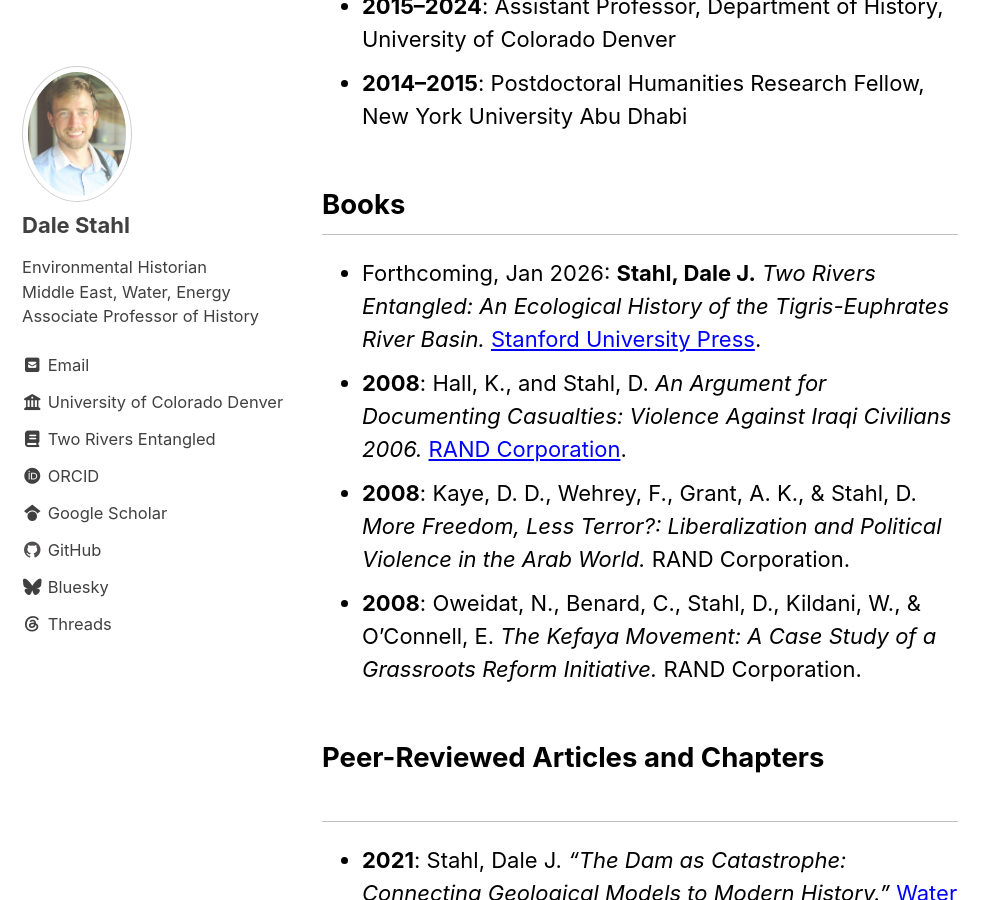
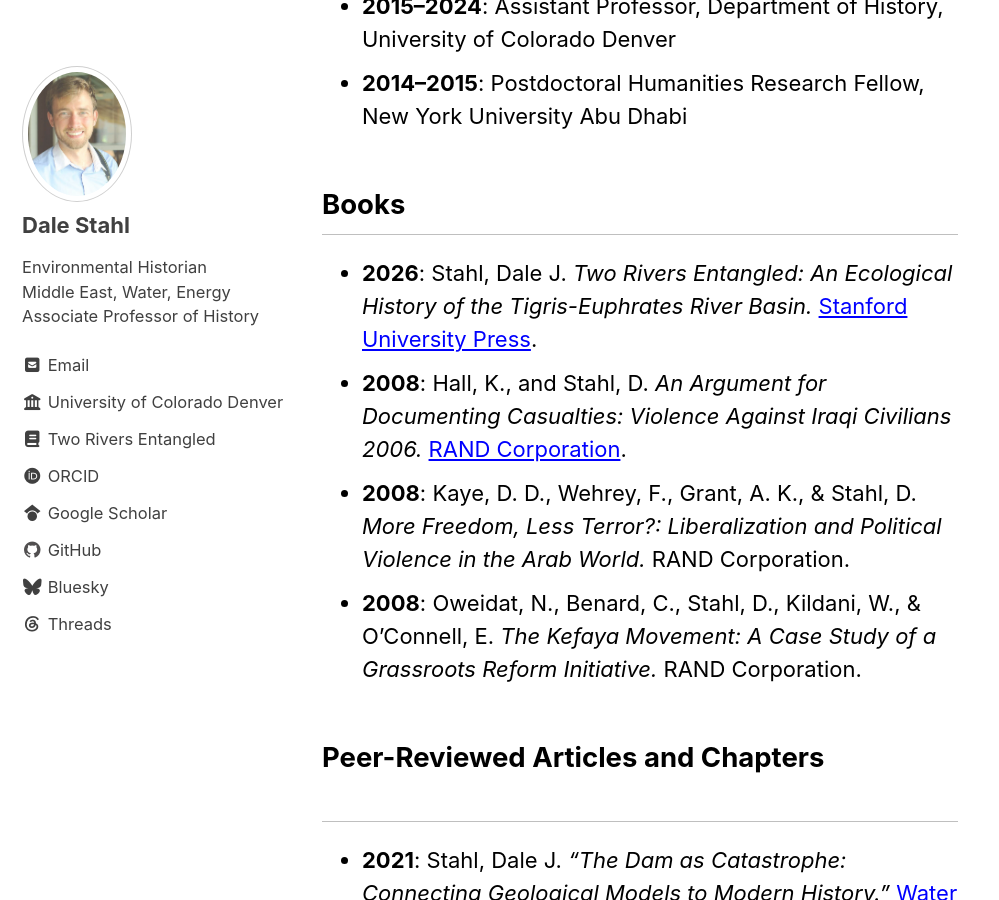
Before and after one commit to dalestahl/dalestahl.github.io, a Jekyll site: the page built from _pages/cv.md, in a window 1280 px wide and 900 px high, scrolled down 1034 px. Shown: the whole window, without its empty margins (0-999 px from the left). Built offline with Jekyll 4.4.1, drawn with Linux system fonts in a browser that asks for light colours; cached includes are drawn as plain includes; some of the changed text lies outside the part shown.

```diff
--- a/_pages/cv.md
+++ b/_pages/cv.md
@@ -33,7 +33,7 @@ Denver, CO 80204
 
 
 ## Books
-- Forthcoming, Jan 2026: **Stahl, Dale J.** *Two Rivers Entangled: An Ecological History of the Tigris-Euphrates River Basin.* [Stanford University Press](https://www.sup.org/books/middle-east-studies/two-rivers-entangled).
+- **2026**: Stahl, Dale J. *Two Rivers Entangled: An Ecological History of the Tigris-Euphrates River Basin.* [Stanford University Press](https://www.sup.org/books/middle-east-studies/two-rivers-entangled).
 - **2008**: Hall, K., and Stahl, D. *An Argument for Documenting Casualties: Violence Against Iraqi Civilians 2006.* [RAND Corporation](https://www.rand.org/pubs/authors/s/stahl_dale.html).
 - **2008**: Kaye, D. D., Wehrey, F., Grant, A. K., & Stahl, D. *More Freedom, Less Terror?: Liberalization and Political Violence in the Arab World.* RAND Corporation.
 - **2008**: Oweidat, N., Benard, C., Stahl, D., Kildani, W., & O'Connell, E. *The Kefaya Movement: A Case Study of a Grassroots Reform Initiative.* RAND Corporation.
```
Also changed, not shown: other parts of _pages/cv.md (+1 -0 lines), index.md (+1 -1 lines).
